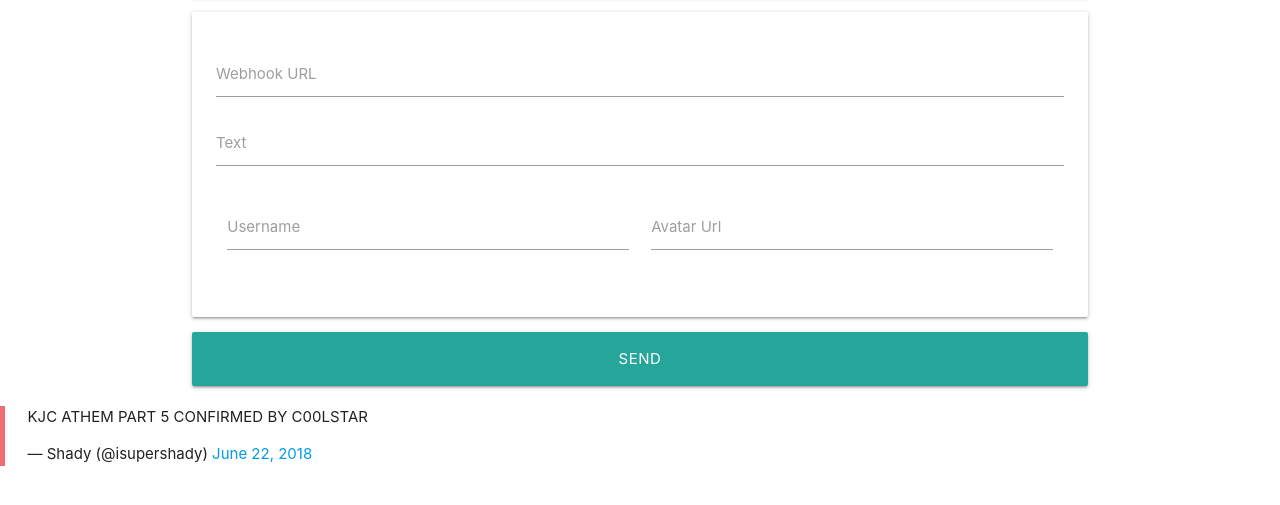
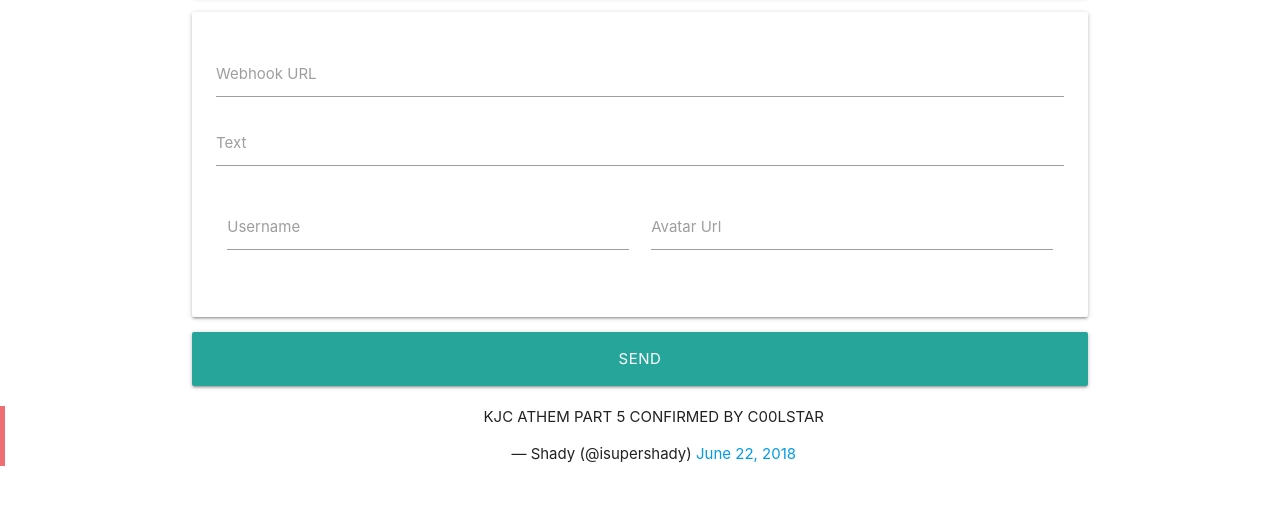
Before and after one commit to ShadyX/weebhook, a plain HTML site: page index.html in a window 1280 px wide. Shown: the part 195-700 px from the top of the page. Drawn offline with nearby package versions, Linux system fonts and the light colour scheme.

Commit message:
Update index.html

```diff
--- a/index.html
+++ b/index.html
@@ -63,6 +63,6 @@
     });
     </script>
 </body>
-<blockquote class="twitter-tweet" data-lang="en"><p lang="en" dir="ltr">KJC ATHEM PART 5 CONFIRMED BY C00LSTAR</p>&mdash; Shady (@isupershady) <a href="https://twitter.com/isupershady/status/1010237655030943745?ref_src=twsrc%5Etfw">June 22, 2018</a></blockquote> <script async src="https://platform.twitter.com/widgets.js" charset="utf-8"></script>
+<center><blockquote class="twitter-tweet" data-lang="en"><p lang="en" dir="ltr">KJC ATHEM PART 5 CONFIRMED BY C00LSTAR</p>&mdash; Shady (@isupershady) <a href="https://twitter.com/isupershady/status/1010237655030943745?ref_src=twsrc%5Etfw">June 22, 2018</a></blockquote> <script async src="https://platform.twitter.com/widgets.js" charset="utf-8"></script> </center>
 
 </html>
```
